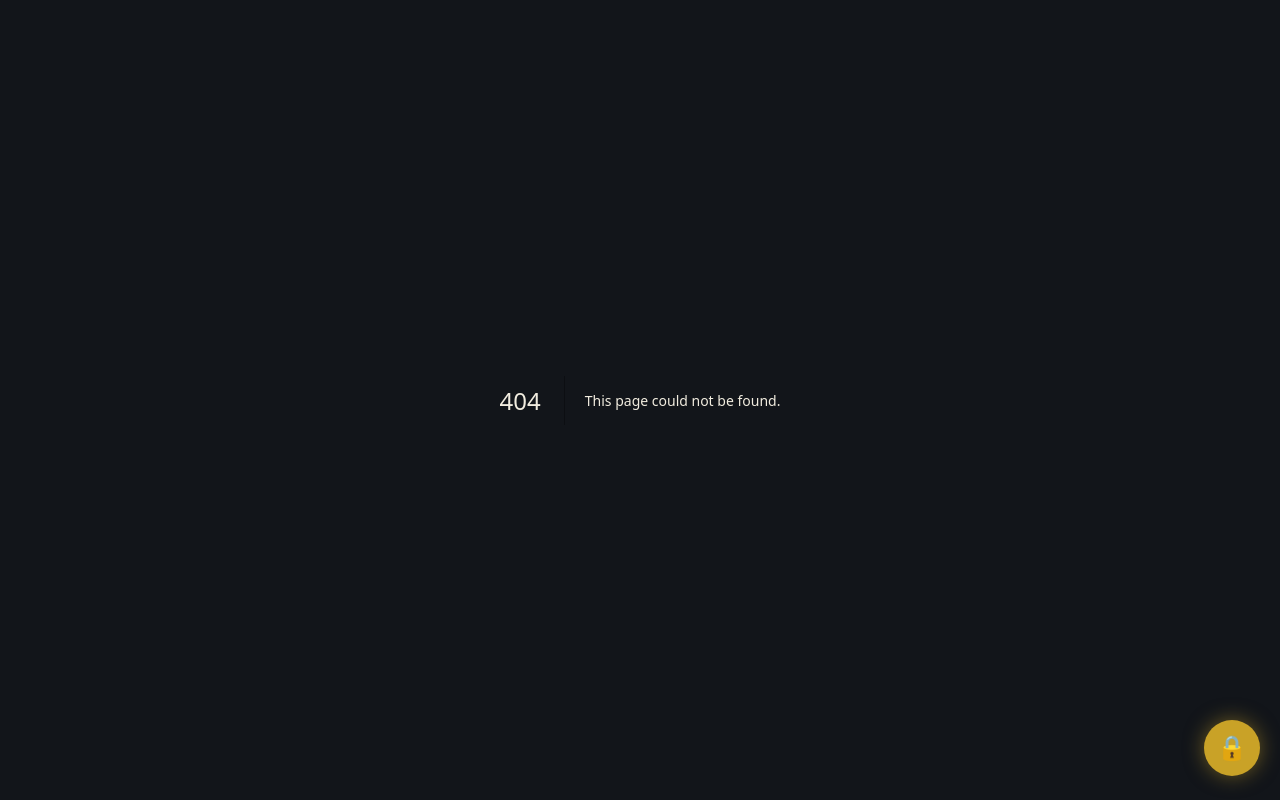
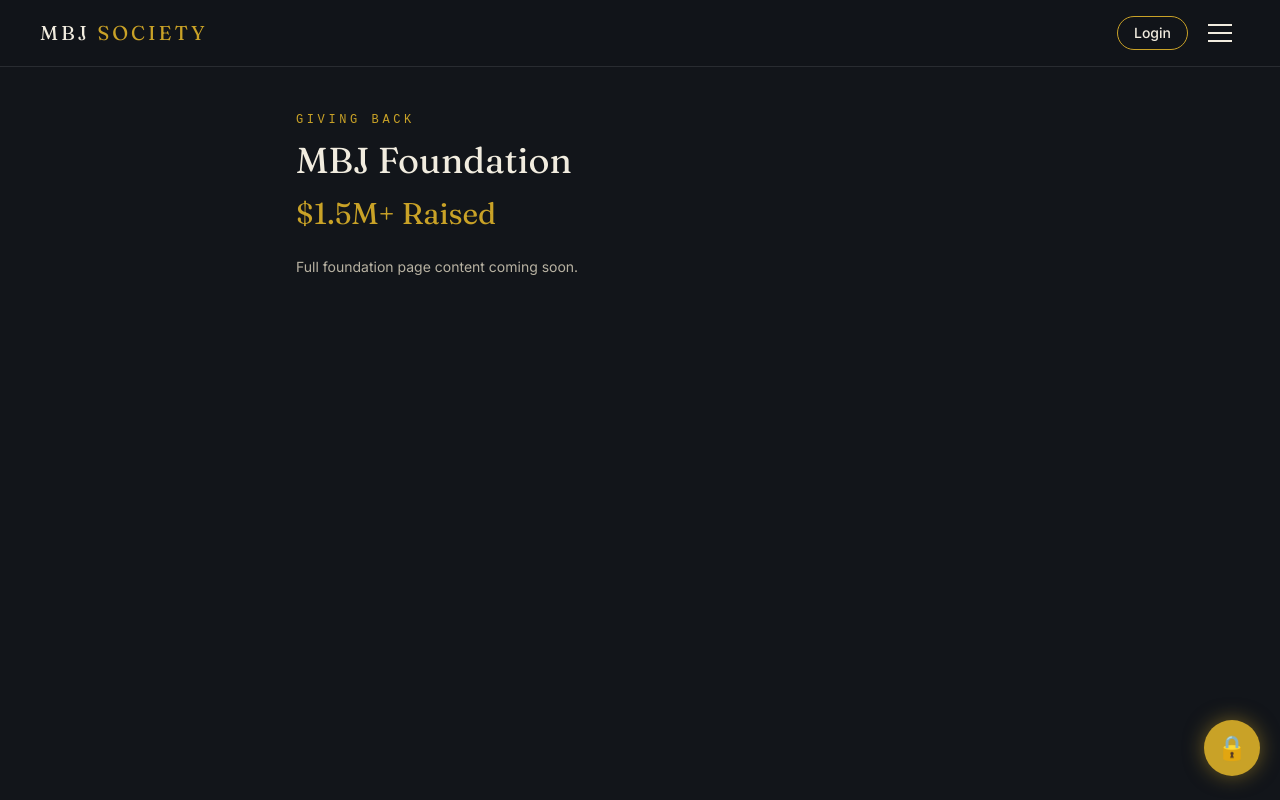
Before and after one commit to 0williamsbernard0-sketch/Michael-J, a Next.js app: page /foundation in a window 1280 px wide. Before the commit this address had no page. Built offline with nearby package versions, Linux system fonts and the light colour scheme.

Commit message:
Create page.tsx

```diff
--- /dev/null
+++ b/app/foundation/page.tsx
@@ -0,0 +1,17 @@
+import Nav from "@/components/Nav";
+
+export default function FoundationPage() {
+  return (
+    <div className="min-h-screen bg-[#12151A] text-[#F1ECDF] font-body">
+      <Nav />
+      <main className="pt-28 pb-20 px-5 sm:px-10 max-w-3xl mx-auto">
+        <p className="font-mono text-xs tracking-[0.3em] text-[#C9A227] mb-3">GIVING BACK</p>
+        <h1 className="font-display text-3xl sm:text-4xl mb-4">MBJ Foundation</h1>
+        <div className="font-display text-3xl text-[#C9A227] mb-6">$1.5M+ Raised</div>
+        <p className="text-sm text-[#B8B2A2] leading-relaxed max-w-xl">
+          Full foundation page content coming soon.
+        </p>
+      </main>
+    </div>
+  );
+}
```
